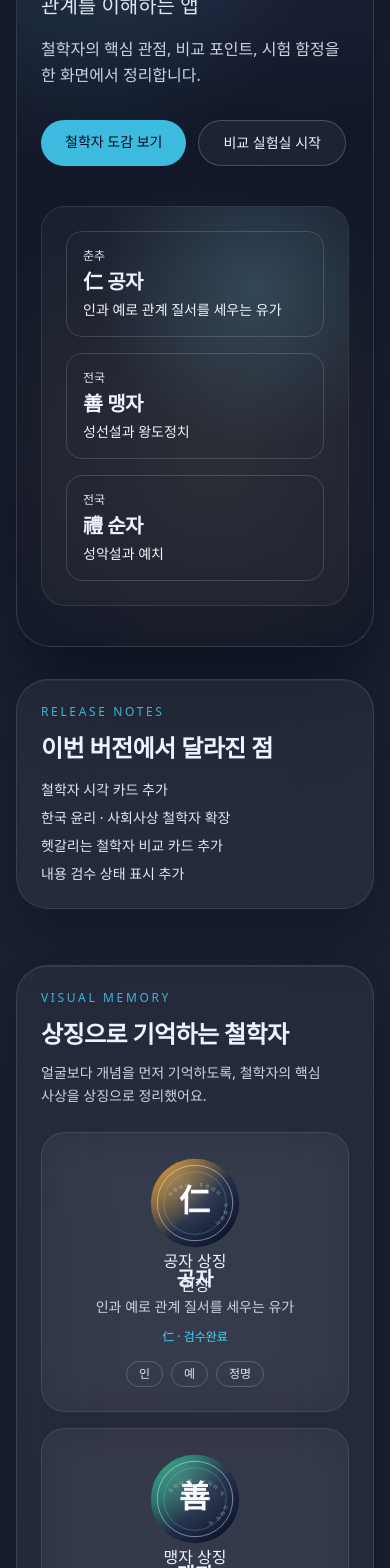
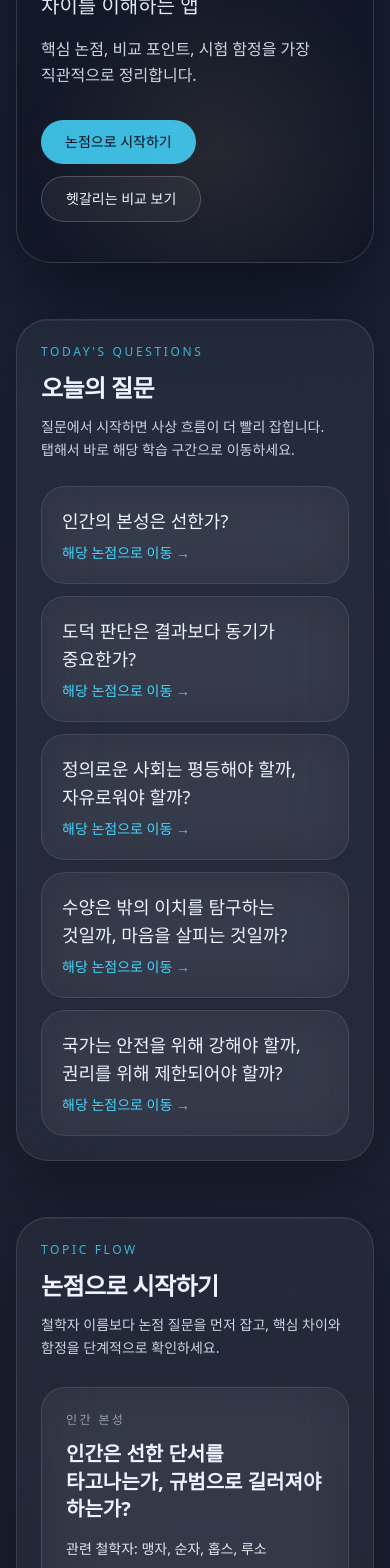
Before and after one commit to yogitobi31/yunsa-philosopher-atlas, a Next.js app: page / in a window 390 px wide. Shown: the part 320-1888 px from the top of the page. Built offline with nearby package versions, Linux system fonts and the light colour scheme.

Commit message:
Refocus home and learning flow around concept-first study

```diff
--- a/app/page.tsx
+++ b/app/page.tsx
@@ -2,57 +2,153 @@ import Link from "next/link";
 import { AtlasSection } from "@/components/AtlasSection";
 import { ComparisonLab } from "@/components/ComparisonLab";
 import { ExamTrapTraining } from "@/components/ExamTrapTraining";
-import { ThoughtMap } from "@/src/components/ThoughtMap";
 import { philosophers } from "@/data/philosophers";
-import { VisualStudySections } from "@/components/VisualStudySections";
+
+const dailyQuestions = [
+  { text: "인간의 본성은 선한가?", target: "#topic-human" },
+  { text: "도덕 판단은 결과보다 동기가 중요한가?", target: "#topic-happiness" },
+  { text: "정의로운 사회는 평등해야 할까, 자유로워야 할까?", target: "#compare-section" },
+  { text: "수양은 밖의 이치를 탐구하는 것일까, 마음을 살피는 것일까?", target: "#topic-cultivation" },
+  { text: "국가는 안전을 위해 강해야 할까, 권리를 위해 제한되어야 할까?", target: "#topic-liberty" },
+];
+
+const topicModules = [
+  { id: "human", title: "인간 본성", question: "인간은 선한 단서를 타고나는가, 규범으로 길러져야 하는가?", related: ["맹자", "순자", "홉스", "루소"], summary: "본성의 출발점을 다르게 보면 정치와 수양 방식도 달라집니다.", trap: "성선설=이미 완성된 선, 성악설=인간혐오로 외우면 오답입니다.", compareHref: "#compare-section" },
+  { id: "cultivation", title: "수양과 도덕 수양", question: "도덕 원리는 밖에서 찾는가, 마음에서 찾는가?", related: ["주희", "왕수인", "이황", "이이"], summary: "탐구의 방향(외재/내재)과 실천의 속도를 구분하면 흔들리지 않습니다.", trap: "격물치지와 심즉리를 같은 방식으로 기억하면 선지가 섞입니다.", compareHref: "#compare-section" },
+  { id: "society", title: "이상 사회와 정치", question: "질서 중심 정치와 참여 중심 정치는 무엇이 다른가?", related: ["공자", "홉스", "로크", "루소"], summary: "사회의 목적을 질서로 보느냐 권리로 보느냐가 국가 설계를 가릅니다.", trap: "사회계약론이라고 모두 같은 정부론이 아닙니다.", compareHref: "#lab" },
+  { id: "justice", title: "정의", question: "정의는 공정한 결과인가, 정당한 과정인가?", related: ["롤스", "노직", "마르크스"], summary: "정의의 기준을 결과 패턴과 취득 과정으로 나눠 이해해야 정확합니다.", trap: "롤스=절대평등, 노직=무정부로 단순화하면 틀립니다.", compareHref: "#compare-section" },
+  { id: "liberty", title: "자유와 국가", question: "자유를 최대화하려면 국가는 어디까지 개입해야 하는가?", related: ["밀", "홉스", "로크", "노직"], summary: "자유는 방임이 아니라 해악 기준·권리 기준과 함께 읽어야 합니다.", trap: "밀의 자유론을 무제한 자유로 해석하는 선지를 경계하세요.", compareHref: "#lab" },
+  { id: "happiness", title: "행복과 도덕 판단", question: "행위의 옳고 그름은 의도와 결과 중 무엇으로 판단할까?", related: ["칸트", "벤담", "밀"], summary: "의무론과 공리주의의 판단축을 먼저 분리하면 문제 풀이 속도가 빨라집니다.", trap: "벤담과 밀의 차이를 양/질 쾌락으로 꼭 분리하세요.", compareHref: "#compare-section" },
+];
+
+const confusingPairs = [
+  {
+    pair: "맹자 vs 순자",
+    oneLine: "맹자는 선한 단서의 확충, 순자는 욕망의 교정을 강조합니다.",
+    standard: "핵심 기준: 성선 단서 확충 vs 욕망 절제와 예",
+    trap: "성선/성악을 도덕성의 완성 여부로 읽으면 오답.",
+  },
+  {
+    pair: "주희 vs 왕수인",
+    oneLine: "주희는 리를 탐구하고, 왕수인은 마음의 양지를 즉시 실천합니다.",
+    standard: "핵심 기준: 격물치지 vs 심즉리·지행합일",
+    trap: "둘 다 수양을 말하지만 탐구 방향이 다릅니다.",
+  },
+  {
+    pair: "벤담 vs 밀",
+    oneLine: "벤담은 총량, 밀은 질 높은 행복과 자유를 함께 봅니다.",
+    standard: "핵심 기준: 양적 효용 vs 질적 효용",
+    trap: "둘 다 공리주의라는 이유로 동일시하면 함정.",
+  },
+  {
+    pair: "홉스 vs 로크",
+    oneLine: "홉스는 안전을 위한 강한 주권, 로크는 권리 보호를 위한 제한정부를 말합니다.",
+    standard: "핵심 기준: 질서·안전 vs 자연권 보호",
+    trap: "사회계약론 범주만 기억하면 국가관이 뒤집힙니다.",
+  },
+  {
+    pair: "롤스 vs 노직",
+    oneLine: "롤스는 최소수혜자 개선, 노직은 정당한 취득 과정을 중시합니다.",
+    standard: "핵심 기준: 차등원리 vs 자격이론",
+    trap: "결과 평등/완전 자유의 이분법으로 외우지 않기.",
+  },
+  {
+    pair: "이황 vs 이이",
+    oneLine: "이황은 리의 주재성을, 이이는 리·기의 현실적 함께 작동을 강조합니다.",
+    standard: "핵심 기준: 리 중심 성찰 vs 현실 적용과 통합",
+    trap: "사단칠정 논쟁 용어만 외우면 실천 맥락을 놓칩니다.",
+  },
+];
 
 export default function Home() {
   return (
     <main className="min-h-screen overflow-x-clip">
-      <div className="mx-auto max-w-6xl px-4 py-8 md:px-8 md:py-12">
-        <section className="hero-panel relative overflow-hidden rounded-[2.2rem] border border-white/15 px-6 py-10 md:px-10 md:py-14">
+      <div className="mx-auto max-w-6xl px-4 py-8 md:px-8 md:py-12 space-y-14 md:space-y-20">
+        <section className="hero-panel relative overflow-hidden rounded-[2.2rem] border border-white/15 px-6 py-10 md:px-10 md:py-16">
           <div className="hero-network" />
-          <div className="relative z-10 grid items-center gap-10 lg:grid-cols-[1.1fr_0.9fr]">
-            <div>
-              <p className="eyebrow">Premium Study Atlas</p>
-              <h1 className="mt-4 text-5xl font-semibold leading-[1.08] tracking-tight md:text-7xl">윤리와 사상 철학자 아틀라스</h1>
-              <p className="mt-6 text-xl text-slate-200">철학자를 외우는 앱이 아니라, 사상의 관계를 이해하는 앱</p>
-              <p className="mt-4 max-w-2xl text-base leading-relaxed text-slate-300">철학자의 핵심 관점, 비교 포인트, 시험 함정을 한 화면에서 정리합니다.</p>
-              <div className="mt-8 flex flex-wrap gap-3">
-                <Link href="#atlas" className="rounded-full bg-atlas-cyan/85 px-6 py-3 text-sm font-medium text-slate-950 transition hover:-translate-y-0.5">철학자 도감 보기</Link>
-                <Link href="#lab" className="rounded-full border border-white/20 bg-white/5 px-6 py-3 text-sm text-slate-100 transition hover:border-white/40">비교 실험실 시작</Link>
-              </div>
-            </div>
-            <div className="premium-card relative overflow-hidden p-6">
-              <div className="pointer-events-none absolute inset-0 bg-[radial-gradient(circle_at_70%_20%,rgba(124,205,231,0.2),transparent_42%)]" />
-              <div className="relative grid gap-4">
-                {philosophers.slice(0, 3).map((p) => (
-                  <div key={p.id} className={`rounded-2xl border border-white/15 bg-gradient-to-r ${p.accent} p-4`}>
-                    <p className="text-xs text-slate-200">{p.period}</p>
-                    <p className="mt-1 text-xl font-semibold tracking-tight">{p.symbol} {p.name}</p>
-                    <p className="mt-1 text-sm text-slate-100">{p.oneLine}</p>
-                  </div>
-                ))}
-              </div>
+          <div className="relative z-10">
+            <p className="eyebrow">Learning First Atlas</p>
+            <h1 className="mt-4 text-5xl font-semibold leading-[1.08] tracking-tight md:text-7xl">윤리와 사상 철학자 아틀라스</h1>
+            <p className="mt-6 text-xl text-slate-200">철학자를 외우는 앱이 아니라, 사상의 차이를 이해하는 앱</p>
+            <p className="mt-4 max-w-2xl text-base leading-relaxed text-slate-300">핵심 논점, 비교 포인트, 시험 함정을 가장 직관적으로 정리합니다.</p>
+            <div className="mt-8 flex flex-wrap gap-3">
+              <Link href="#topics" className="rounded-full bg-atlas-cyan/85 px-6 py-3 text-sm font-medium text-slate-950 transition hover:-translate-y-0.5">논점으로 시작하기</Link>
+              <Link href="#compare-section" className="rounded-full border border-white/20 bg-white/5 px-6 py-3 text-sm text-slate-100 transition hover:border-white/40">헷갈리는 비교 보기</Link>
             </div>
           </div>
         </section>
 
-        <section className="section-shell mt-8">
-          <p className="eyebrow">Release Notes</p>
-          <h2 className="section-title mt-3">이번 버전에서 달라진 점</h2>
-          <ul className="mt-4 grid gap-2 text-sm text-slate-200 md:grid-cols-2">
-            <li>철학자 시각 카드 추가</li><li>한국 윤리 · 사회사상 철학자 확장</li><li>헷갈리는 철학자 비교 카드 추가</li><li>내용 검수 상태 표시 추가</li>
-          </ul>
+        <section className="section-shell" id="daily-questions">
+          <p className="eyebrow">Today&apos;s Questions</p>
+          <h2 className="section-title mt-3">오늘의 질문</h2>
+          <p className="section-subtitle">질문에서 시작하면 사상 흐름이 더 빨리 잡힙니다. 탭해서 바로 해당 학습 구간으로 이동하세요.</p>
+          <div className="mt-6 grid gap-3 md:grid-cols-2">
+            {dailyQuestions.map((q) => (
+              <Link key={q.text} href={q.target} className="premium-card p-5 transition hover:-translate-y-0.5 hover:border-white/30">
+                <p className="text-lg font-medium">{q.text}</p>
+                <p className="mt-2 text-sm text-atlas-cyan">해당 논점으로 이동 →</p>
+              </Link>
+            ))}
+          </div>
         </section>
 
-        <div className="mt-14 space-y-10 md:space-y-14">
-          <VisualStudySections />
-          <AtlasSection />
-          <ComparisonLab />
-          <ThoughtMap />
-          <ExamTrapTraining />
-        </div>
+        <section className="section-shell" id="topics">
+          <p className="eyebrow">Topic Flow</p>
+          <h2 className="section-title mt-3">논점으로 시작하기</h2>
+          <p className="section-subtitle">철학자 이름보다 논점 질문을 먼저 잡고, 핵심 차이와 함정을 단계적으로 확인하세요.</p>
+          <div className="mt-7 space-y-5">
+            {topicModules.map((topic) => (
+              <article key={topic.id} id={`topic-${topic.id}`} className="premium-card p-6 md:p-7">
+                <p className="text-xs uppercase tracking-[0.2em] text-slate-400">{topic.title}</p>
+                <p className="mt-3 text-xl font-semibold leading-snug">{topic.question}</p>
+                <p className="mt-4 text-sm text-slate-200">관련 철학자: {topic.related.join(", ")}</p>
+                <p className="mt-2 text-sm text-atlas-cyan">한 줄 핵심 차이: {topic.summary}</p>
+                <details className="mt-3 rounded-2xl border border-white/10 bg-white/[0.02] p-4">
+                  <summary className="cursor-pointer text-sm text-amber-100">시험 포인트 보기</summary>
+                  <p className="mt-2 text-sm text-amber-50">{topic.trap}</p>
+                </details>
+                <Link href={topic.compareHref} className="mt-4 inline-flex rounded-full border border-white/20 bg-white/[0.04] px-4 py-2 text-sm text-slate-100 transition hover:border-white/35">바로 비교하기</Link>
+              </article>
+            ))}
+          </div>
+        </section>
+
+        <section className="section-shell" id="compare-section">
+          <p className="eyebrow">Confusion Clinic</p>
+          <h2 className="section-title mt-3">헷갈리는 철학자 비교</h2>
+          <p className="section-subtitle">학생들이 왜 헷갈리는지부터 보여주는 비교 모듈입니다. 한 줄 차이→핵심 기준→시험 함정 순으로 보세요.</p>
+          <div className="mt-6 grid gap-4 xl:grid-cols-2">
+            {confusingPairs.map((item) => (
+              <article key={item.pair} className="premium-card p-6">
+                <h3 className="text-2xl font-semibold">{item.pair}</h3>
+                <p className="mt-3 text-sm text-slate-100">{item.oneLine}</p>
+                <p className="mt-3 text-sm text-cyan-100">{item.standard}</p>
+                <p className="mt-2 text-sm text-amber-100">시험 함정: {item.trap}</p>
+                <Link href="#lab" className="mt-4 inline-flex rounded-full border border-white/20 px-4 py-2 text-sm">비교 실험실로 이동</Link>
+              </article>
+            ))}
+          </div>
+        </section>
+
+        <ExamTrapTraining />
+        <ComparisonLab />
+
+        <section className="section-shell" id="atlas">
+          <p className="eyebrow">Reference Atlas</p>
+          <h2 className="section-title mt-3">철학자 도감</h2>
+          <p className="section-subtitle">이제 도감은 학습 흐름 이후 확인하는 레퍼런스 영역입니다. 필요한 철학자를 눌러 세부 정리를 확인하세요.</p>
+          <div className="mt-6 grid gap-3 sm:grid-cols-2 lg:grid-cols-3">
+            {philosophers.slice(0, 6).map((p) => (
+              <Link key={p.id} href={`/philosophers/${p.id}`} className="premium-card p-4 transition hover:border-white/30">
+                <p className="text-xl font-semibold">{p.symbol} {p.name}</p>
+                <p className="mt-2 text-sm text-slate-200">{p.oneLine}</p>
+              </Link>
+            ))}
+          </div>
+          <div className="mt-6">
+            <AtlasSection />
+          </div>
+        </section>
       </div>
     </main>
   );
--- a/components/PhilosopherCard.tsx
+++ b/components/PhilosopherCard.tsx
@@ -3,5 +3,5 @@ import { Philosopher } from "@/data/philosophers";
 import { PhilosopherAvatar } from "@/src/components/philosopher-visuals/PhilosopherAvatar";
 
 export function PhilosopherCard({ philosopher }: { philosopher: Philosopher }) {
-  return <Link href={`/philosophers/${philosopher.id}`} className="group premium-card relative min-w-0 overflow-hidden p-6 transition hover:-translate-y-1 hover:border-white/25"><div className="flex min-w-0 items-start gap-4"><PhilosopherAvatar id={philosopher.id} name={philosopher.name} size={72} /><div className="min-w-0 flex-1"><h3 className="text-2xl font-semibold leading-tight">{philosopher.name}</h3><p className="mt-1 text-xs text-slate-300">{philosopher.period} · {philosopher.region}</p><p className="mt-3 text-sm text-slate-200">{philosopher.oneLine}</p></div></div><p className="mt-4 rounded-2xl border border-white/10 bg-white/[0.03] px-4 py-3 text-sm text-slate-200">“{philosopher.quoteLike}”</p><div className="mt-4 flex flex-wrap gap-2">{philosopher.coreConcepts.slice(0, 3).map((c) => <span key={c} className="rounded-full border border-white/20 px-3 py-1 text-xs">{c}</span>)}</div><p className="mt-4 text-xs text-amber-100">시험 함정: {philosopher.trapPreview}</p></Link>;
+  return <Link href={`/philosophers/${philosopher.id}`} className="group premium-card relative min-w-0 overflow-hidden p-6 transition hover:-translate-y-1 hover:border-white/25"><div className="flex min-w-0 items-start gap-4"><PhilosopherAvatar id={philosopher.id} name={philosopher.name} size={72} /><div className="min-w-0 flex-1"><h3 className="text-2xl font-semibold leading-tight">{philosopher.name}</h3><p className="mt-1 text-xs text-slate-300">{philosopher.period} · {philosopher.region}</p><p className="mt-3 text-sm text-slate-200">{philosopher.oneLine}</p></div></div><div className="mt-4 flex flex-wrap gap-2">{philosopher.coreConcepts.slice(0, 3).map((c) => <span key={c} className="rounded-full border border-white/20 px-3 py-1 text-xs">{c}</span>)}</div><p className="mt-4 text-xs text-amber-100">시험 경고: {philosopher.examWarning}</p></Link>;
 }
```
Also changed, not shown: app/philosophers/[id]/page.tsx (+15 -2 lines), components/ExamTrapTraining.tsx (+10 -7 lines).
